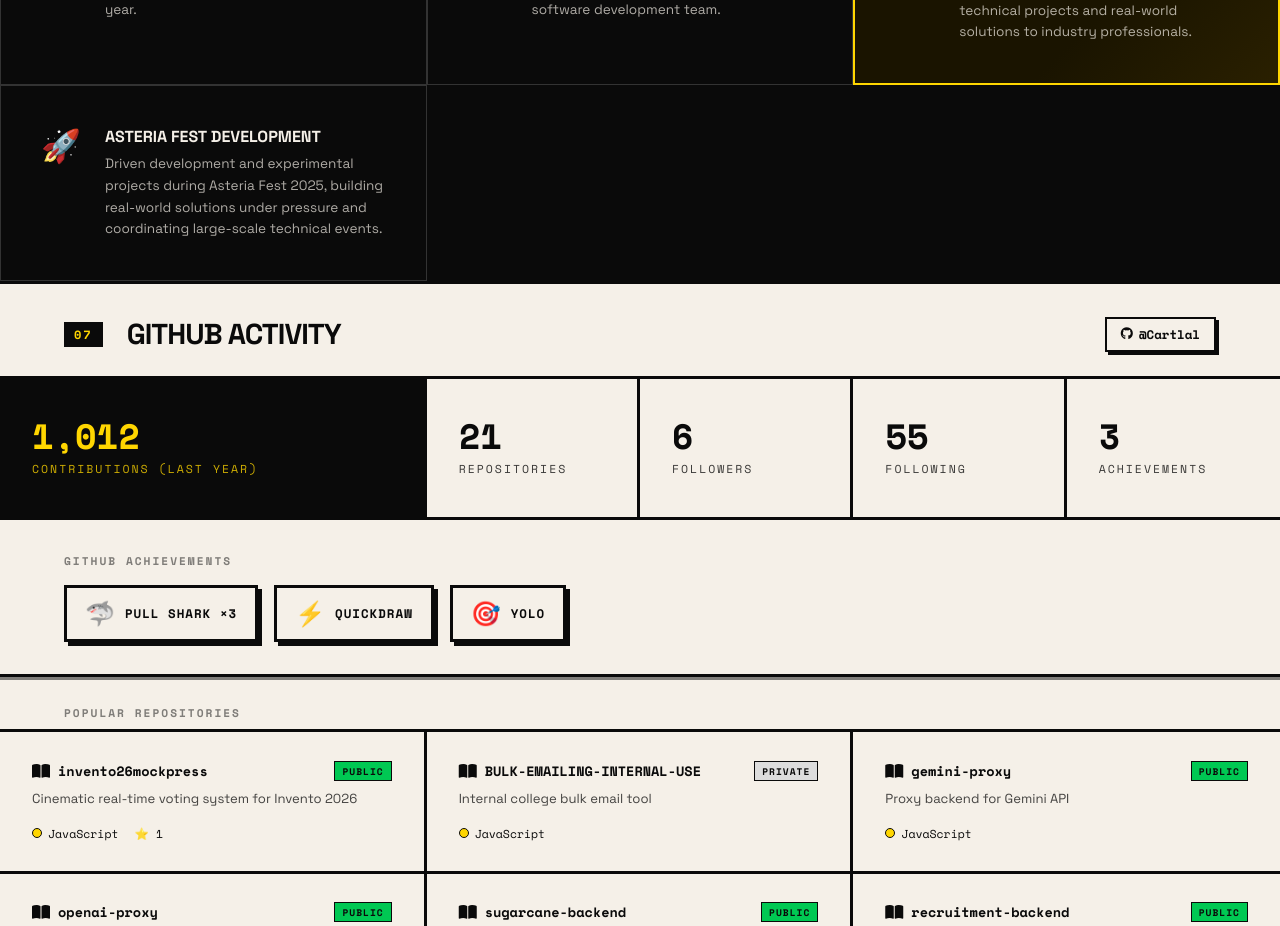
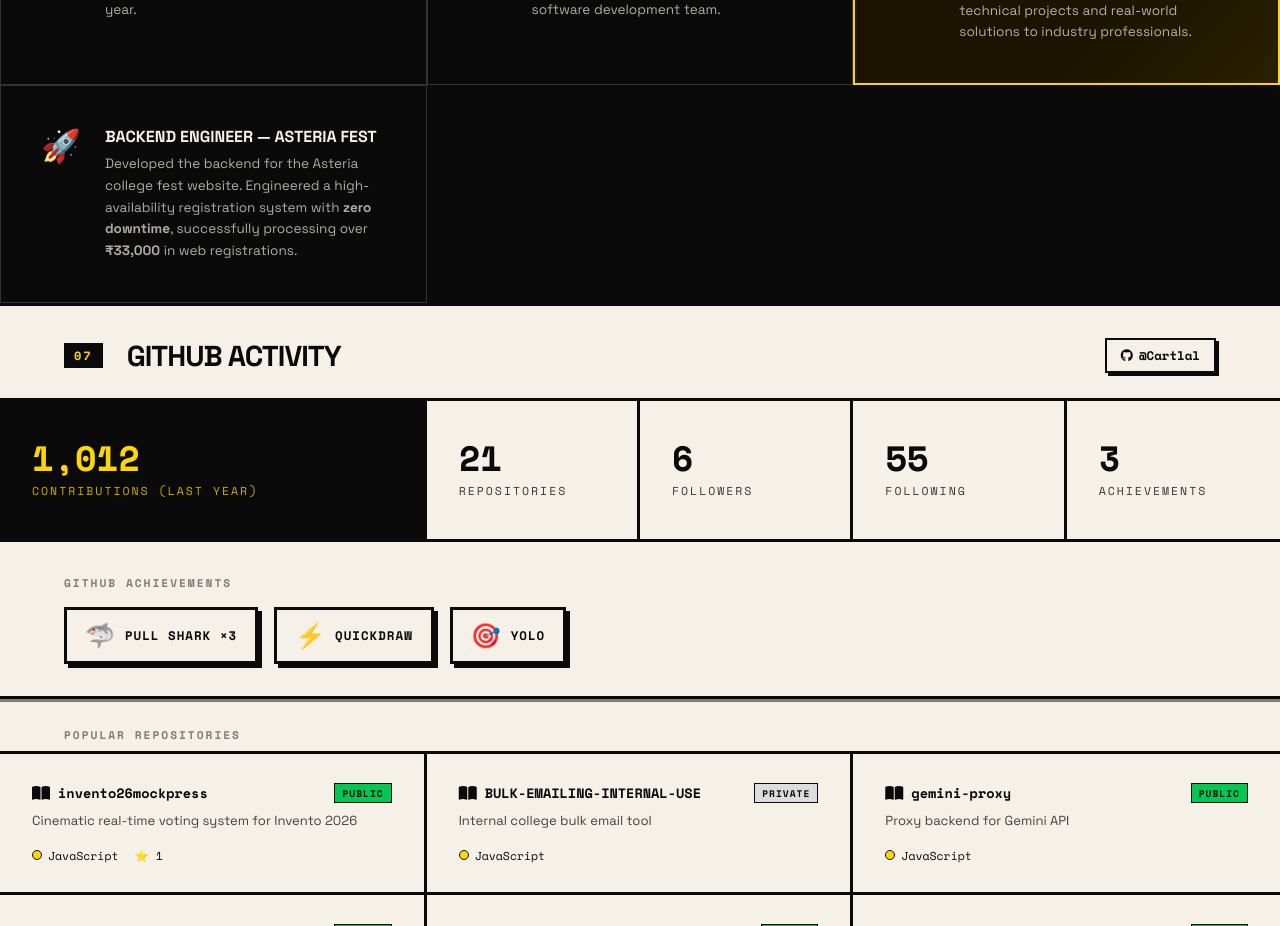
Before and after one commit to Cartlal/Linear--algebra-portfolio, a React (Vite) app: page / in a window 1280 px wide. Shown: the part 4320-5246 px from the top of the page. Built offline with nearby package versions, Linux system fonts and the light colour scheme.

Commit message:
Update Asteria Fest achievement with revenue and backend details

```diff
--- a/src/App.jsx
+++ b/src/App.jsx
@@ -732,8 +732,8 @@ function Achievements() {
         <FadeIn className="ach-card">
           <div className="ach-icon">🚀</div>
           <div>
-            <div className="ach-title">Asteria Fest Development</div>
-            <div className="ach-desc">Driven development and experimental projects during Asteria Fest 2025, building real-world solutions under pressure and coordinating large-scale technical events.</div>
+            <div className="ach-title">Backend Engineer — Asteria Fest</div>
+            <div className="ach-desc">Developed the backend for the Asteria college fest website. Engineered a high-availability registration system with <strong>zero downtime</strong>, successfully processing over <strong>₹33,000</strong> in web registrations.</div>
           </div>
         </FadeIn>
       </div>
```
